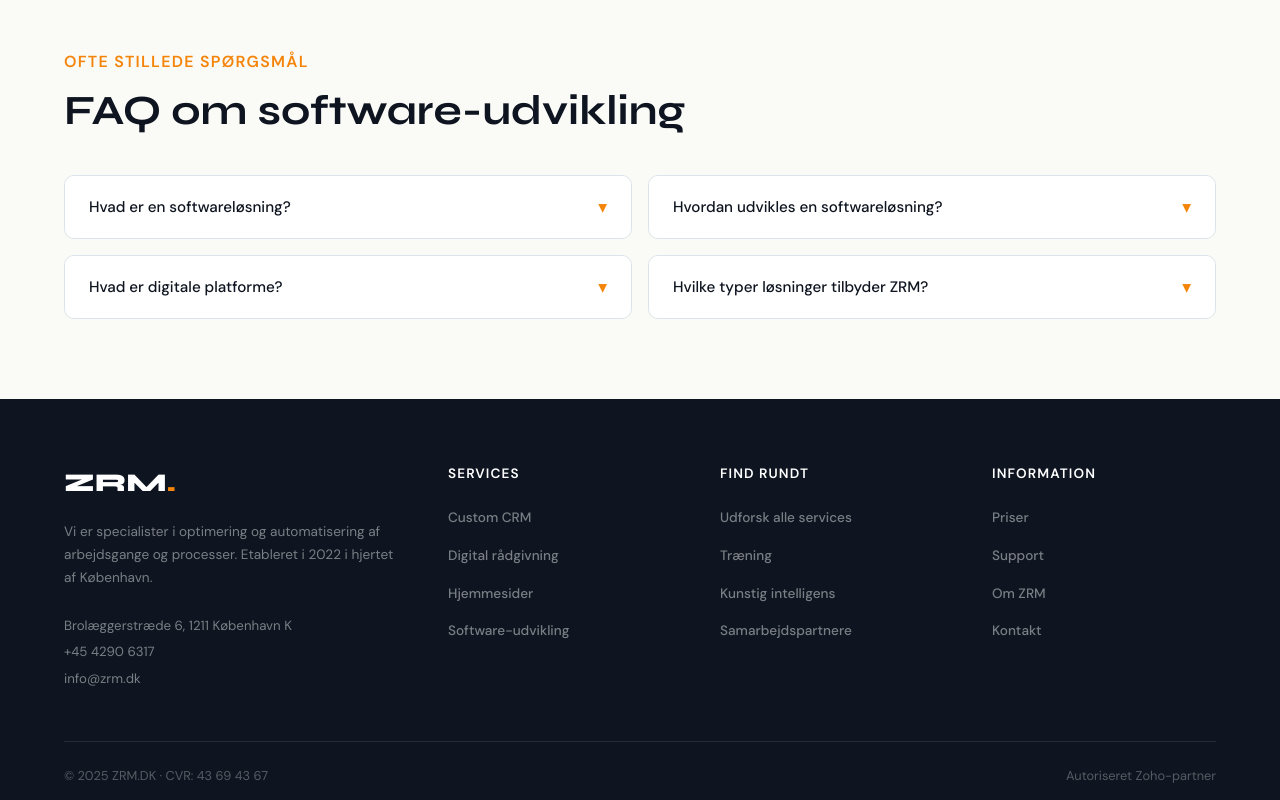
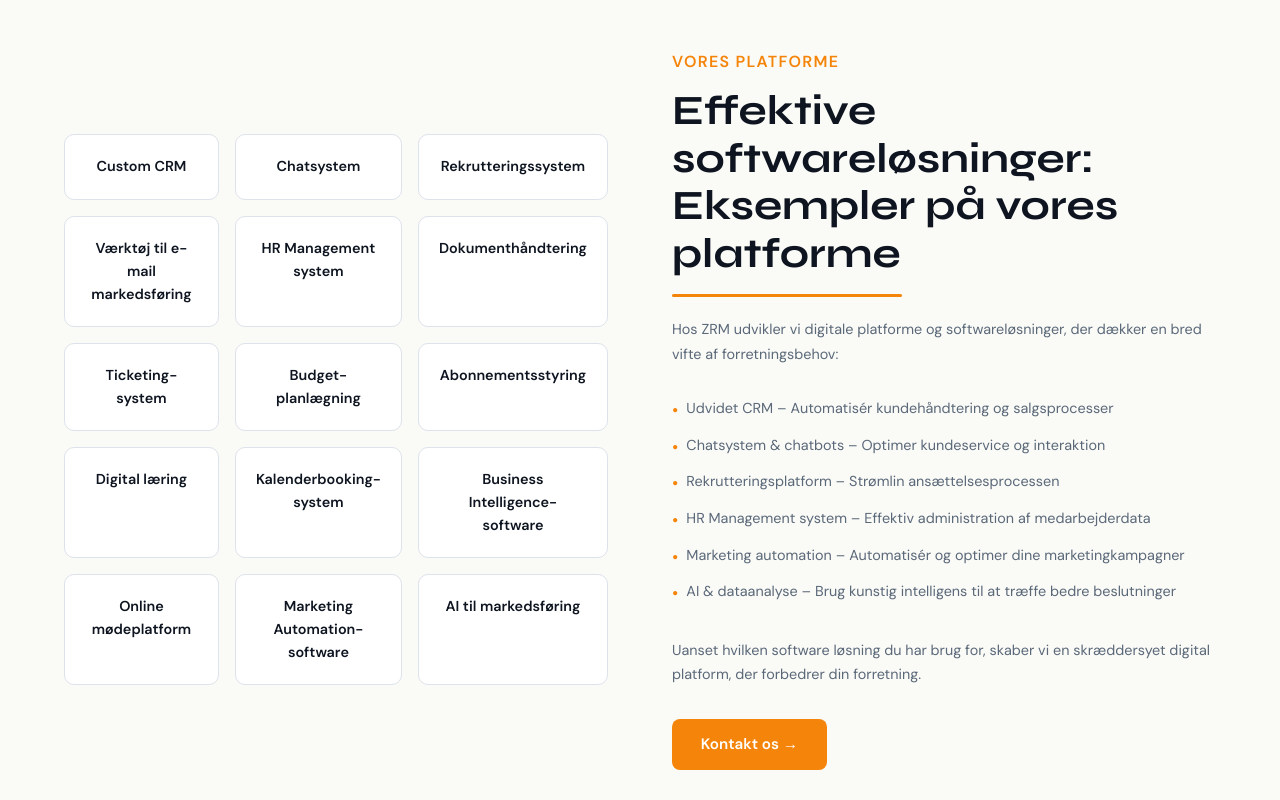
Before and after one commit to AlfredoFernandez98/ZRM-redesign, a React (Vite) app: page / in a window 1280 px wide. Shown: the part 4120-4920 px from the top of the page. Built offline with nearby package versions, Linux system fonts and the light colour scheme.

Commit message:
feat: Add SolutionGrid component

```diff
--- /dev/null
+++ b/src/components/SolutionsGrid/SolutionsGrid.jsx
@@ -0,0 +1,58 @@
+import {
+    Section, TwoCol, Grid, GridCard, TextCol,
+    SectionLabel, SectionTitle, Divider,
+    BenefitList, BenefitItem, SectionText, CtaButton
+  } from './SolutionsGrid.styles'
+
+  const solutions = [
+    'Custom CRM', 'Chatsystem', 'Rekrutteringssystem',
+    'Værktøj til e-mail markedsføring', 'HR Management system', 'Dokumenthåndtering',
+    'Ticketing-system', 'Budget-planlægning', 'Abonnementsstyring',
+    'Digital læring', 'Kalenderbooking-system', 'Business Intelligence-software',
+    'Online mødeplatform', 'Marketing Automation-software', 'AI til markedsføring',
+  ]
+
+  const benefits = [
+    'Udvidet CRM – Automatisér kundehåndtering og salgsprocesser',
+    'Chatsystem & chatbots – Optimer kundeservice og interaktion',
+    'Rekrutteringsplatform – Strømlin ansættelsesprocessen',
+    'HR Management system – Effektiv administration af medarbejderdata',
+    'Marketing automation – Automatisér og optimer dine marketingkampagner',
+    'AI & dataanalyse – Brug kunstig intelligens til at træffe bedre beslutninger',
+  ]
+
+  function SolutionsGrid() {
+    return (
+      <Section>
+        <TwoCol>
+          <Grid>
+            {solutions.map((solution) => (
+              <GridCard key={solution}>{solution}</GridCard>
+            ))}
+          </Grid>
+          <TextCol>
+            <SectionLabel>Vores platforme</SectionLabel>
+            <SectionTitle>
+              Effektive softwareløsninger: Eksempler på vores <br />
+              platforme
+            </SectionTitle>
+            <Divider />
+            <SectionText>
+              Hos ZRM udvikler vi digitale platforme og softwareløsninger, der dækker en bred vifte af forretningsbehov:
+            </SectionText>
+            <BenefitList>
+              {benefits.map((benefit) => (
+                <BenefitItem key={benefit}>{benefit}</BenefitItem>
+              ))}
+            </BenefitList>
+            <SectionText>
+              Uanset hvilken software løsning du har brug for, skaber vi en skræddersyet digital platform, der forbedrer din forretning.
+            </SectionText>
+            <CtaButton href="#">Kontakt os →</CtaButton>
+          </TextCol>
+        </TwoCol>
+      </Section>
+    )
+  }
+
+  export default SolutionsGrid
--- /dev/null
+++ b/src/components/SolutionsGrid/SolutionsGrid.styles.js
@@ -0,0 +1,250 @@
+import styled from 'styled-components'
+
+export const Section = styled.section`
+  background: ${({ theme }) => {
+    return theme.colors.cream
+  }};
+  padding: 5rem 5%;
+
+  @media (max-width: ${({ theme }) => {
+    return theme.breakpoints.tablet
+  }}) {
+    padding: 3rem 5%;
+  }
+
+  @media (max-width: ${({ theme }) => {
+    return theme.breakpoints.mobile
+  }}) {
+    padding: 2rem 4%;
+  }
+`
+
+export const TwoCol = styled.div`
+  display: grid;
+  grid-template-columns: 1fr 1fr;
+  gap: 4rem;
+  align-items: center;
+
+  @media (max-width: ${({ theme }) => {
+    return theme.breakpoints.tablet
+  }}) {
+    grid-template-columns: 1fr;
+    gap: 3rem;
+  }
+
+  @media (max-width: ${({ theme }) => {
+    return theme.breakpoints.mobile
+  }}) {
+    gap: 2rem;
+  }
+`
+
+export const Grid = styled.div`
+  display: grid;
+  grid-template-columns: repeat(3, 1fr);
+  gap: 1rem;
+
+  @media (max-width: ${({ theme }) => {
+    return theme.breakpoints.tablet
+  }}) {
+    grid-template-columns: repeat(2, 1fr);
+    gap: 0.875rem;
+  }
+
+  @media (max-width: ${({ theme }) => {
+    return theme.breakpoints.mobile
+  }}) {
+    grid-template-columns: repeat(2, 1fr);
+    gap: 0.75rem;
+  }
+`
+
+export const GridCard = styled.div`
+  background: ${({ theme }) => {
+    return theme.colors.white
+  }};
+  border: 1px solid ${({ theme }) => {
+    return theme.colors.border
+  }};
+  border-radius: 10px;
+  padding: 1.25rem;
+  font-size: 0.9rem;
+  font-weight: 600;
+  color: ${({ theme }) => {
+    return theme.colors.dark
+  }};
+  text-align: center;
+  transition: border-color 0.2s, box-shadow 0.2s, transform 0.15s;
+  cursor: default;
+
+  &:hover {
+    border-color: ${({ theme }) => {
+      return theme.colors.orange
+    }};
+    box-shadow: 0 4px 16px rgba(245,133,10,0.1);
+    transform: translateY(-2px);
+  }
+
+  @media (max-width: ${({ theme }) => {
+    return theme.breakpoints.tablet
+  }}) {
+    padding: 1rem;
+    font-size: 0.85rem;
+  }
+
+  @media (max-width: ${({ theme }) => {
+    return theme.breakpoints.mobile
+  }}) {
+    padding: 0.875rem 0.75rem;
+    font-size: 0.8rem;
+    border-radius: 8px;
+  }
+`
+
+export const TextCol = styled.div`
+  display: flex;
+  flex-direction: column;
+`
+
+export const SectionLabel = styled.span`
+  display: block;
+  color: ${({ theme }) => {
+    return theme.colors.orange
+  }};
+  font-size: 1rem;
+  font-weight: 700;
+  text-transform: uppercase;
+  letter-spacing: 0.08em;
+  margin-bottom: 0.75rem;
+
+  @media (max-width: ${({ theme }) => {
+    return theme.breakpoints.mobile
+  }}) {
+    font-size: 0.85rem;
+  }
+`
+
+export const SectionTitle = styled.h2`
+  font-family: ${({ theme }) => {
+    return theme.fonts.heading
+  }};
+  font-size: clamp(1.8rem, 3.5vw, 2.6rem);
+  font-weight: 700;
+  color: ${({ theme }) => {
+    return theme.colors.dark
+  }};
+  line-height: 1.15;
+  margin-bottom: 1rem;
+
+  @media (max-width: ${({ theme }) => {
+    return theme.breakpoints.mobile
+  }}) {
+    font-size: 1.5rem;
+    line-height: 1.2;
+  }
+`
+
+export const Divider = styled.span`
+  display: block;
+  width: 230px;
+  height: 3px;
+  background: ${({ theme }) => {
+    return theme.colors.orange
+  }};
+  margin-bottom: 1.25rem;
+  border-radius: 2px;
+
+  @media (max-width: ${({ theme }) => {
+    return theme.breakpoints.mobile
+  }}) {
+    width: 150px;
+    height: 2px;
+  }
+`
+
+export const BenefitList = styled.ul`
+  list-style: none;
+  margin: 0 0 2rem 0;
+  padding: 0;
+  display: flex;
+  flex-direction: column;
+  gap: 0.75rem;
+`
+
+export const BenefitItem = styled.li`
+  display: flex;
+  align-items: flex-start;
+  gap: 0.5rem;
+  color: ${({ theme }) => {
+    return theme.colors.muted
+  }};
+  font-size: 0.9rem;
+  font-weight: 400;
+  line-height: 1.5;
+
+  &::before {
+    content: '•';
+    color: ${({ theme }) => {
+      return theme.colors.orange
+    }};
+    font-size: 1.1rem;
+    flex-shrink: 0;
+    line-height: 1.4;
+  }
+
+  @media (max-width: ${({ theme }) => {
+    return theme.breakpoints.mobile
+  }}) {
+    font-size: 0.85rem;
+  }
+`
+
+export const SectionText = styled.p`
+  color: ${({ theme }) => {
+    return theme.colors.muted
+  }};
+  font-size: 0.9rem;
+  line-height: 1.7;
+  margin-bottom: 2rem;
+  font-weight: 400;
+
+  @media (max-width: ${({ theme }) => {
+    return theme.breakpoints.mobile
+  }}) {
+    font-size: 0.85rem;
+    margin-bottom: 1.5rem;
+  }
+`
+
+export const CtaButton = styled.a`
+  display: inline-flex;
+  align-items: center;
+  gap: 0.5rem;
+  background: ${({ theme }) => {
+    return theme.colors.orange
+  }};
+  color: ${({ theme }) => {
+    return theme.colors.white
+  }};
+  padding: 0.85rem 1.8rem;
+  border-radius: 8px;
+  text-decoration: none;
+  font-weight: 600;
+  font-size: 0.95rem;
+  transition: background 0.2s, transform 0.15s;
+  align-self: flex-start;
+
+  &:hover {
+    background: #d97308;
+    transform: translateY(-1px);
+  }
+
+  @media (max-width: ${({ theme }) => {
+    return theme.breakpoints.mobile
+  }}) {
+    padding: 0.75rem 1.5rem;
+    font-size: 0.9rem;
+    width: 100%;
+    justify-content: center;
+  }
+`
--- a/src/components/Timeline/Timeline.styles.js
+++ b/src/components/Timeline/Timeline.styles.js
@@ -48,7 +48,7 @@ export const SectionTitle = styled.h2`
     return theme.fonts.heading
   }};
   font-size: clamp(1.8rem, 3.5vw, 2.6rem);
-  font-weight: 800;
+  font-weight: 700;
   color: ${({ theme }) => {
     return theme.colors.dark
   }};
--- a/src/pages/Home.jsx
+++ b/src/pages/Home.jsx
@@ -1,12 +1,14 @@
 
 import Hero from '../components/Hero'
 import Navbar from '../components/Navbar/Navbar'
-import Timeline from '../components/Timeline'
+
 import CRMSoftwares from '../components/CRM-softwares/CRMSoftwares'
 import SoftwareInfo from '../components/SoftwareInfo/SoftwareInfo'
 import DigitalPlatform from '../components/Digital-platform/DigitalPlatform'
+import Timeline from '../components/Timeline'
+import SolutionsGrid from '../components/SolutionsGrid/SolutionsGrid'
+
 import Footer from '../components/Footer/Footer'
-
 import FAQ from '../components/FAQ'
 function Home() {
   return (
@@ -17,6 +19,7 @@ function Home() {
       <SoftwareInfo />
       <DigitalPlatform />
       <Timeline />
+      <SolutionsGrid />
       <FAQ />
       <Footer />
 
```
Also changed, not shown: src/assets/mathias.png (added), 1 other file (tests, documents, lock files or other folders).
